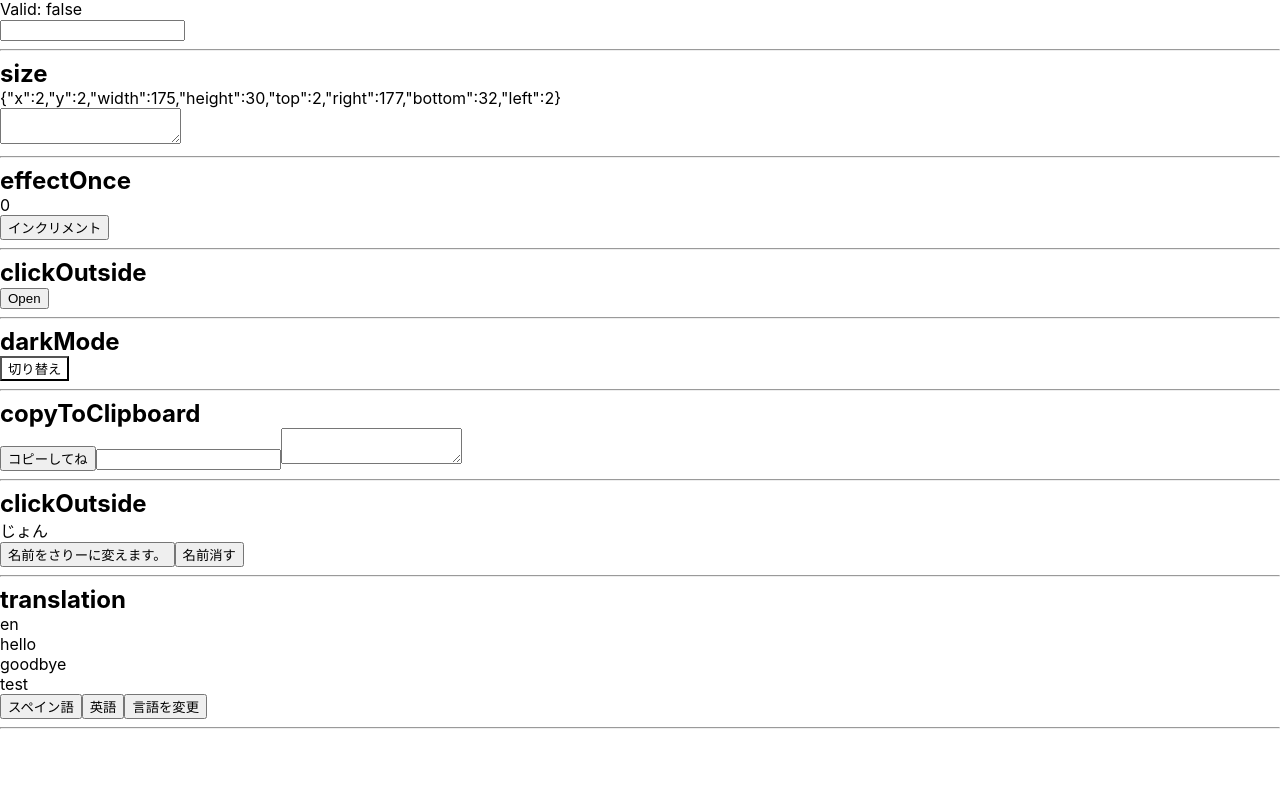
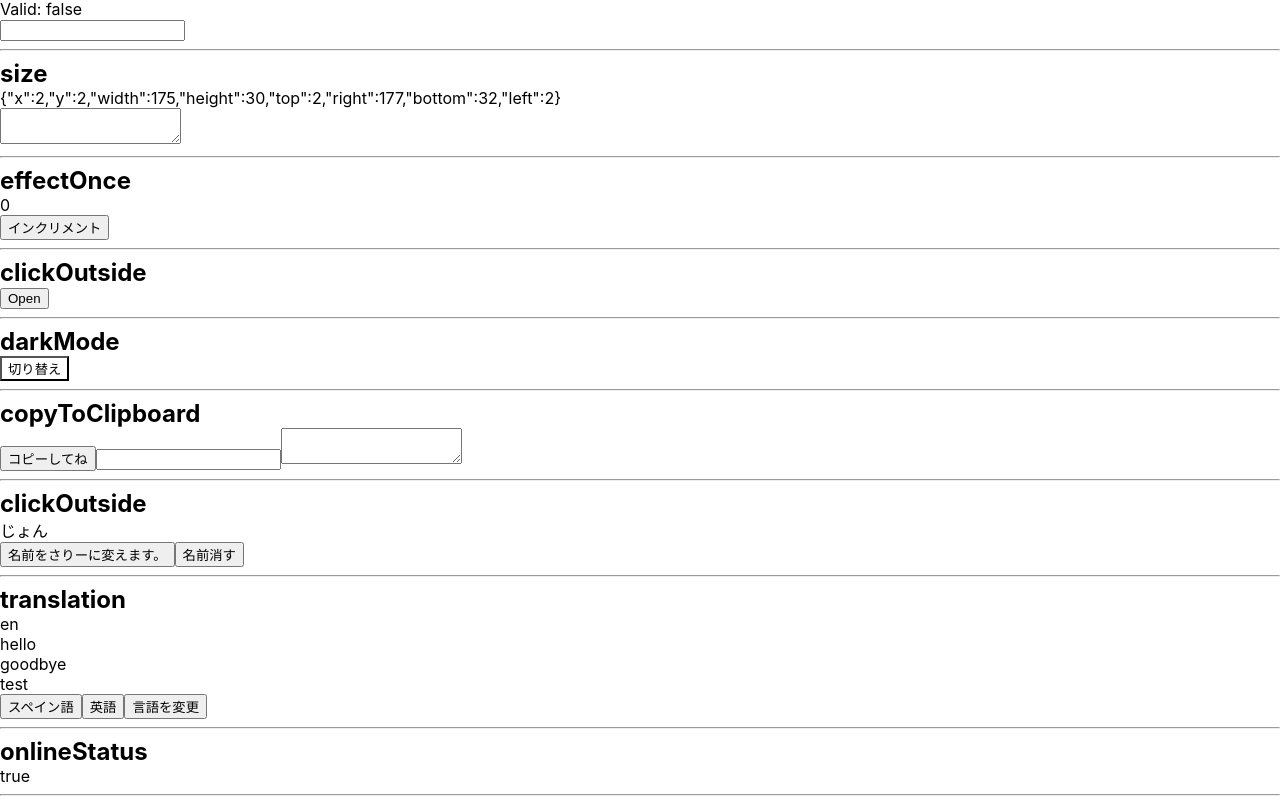
Before and after one commit to genta-t/react18-tutorial, a React (Create React App) app: page /custom-hooks-2 in a window 1280 px wide. Shown: the part 252-1056 px from the top of the page. Before the commit the page ends 989 px from the top, so only its background shows below. Built offline with nearby package versions, Linux system fonts and the light colour scheme; no server answers.

Commit message:
useOnlineStatusカスタムフック完了

```diff
--- a/src/components/CustomHooks2.tsx
+++ b/src/components/CustomHooks2.tsx
@@ -9,6 +9,7 @@ import DarkModeComp from './customHooks/darkMode/DarkModeComp';
 import CopyToClipboardComp from './customHooks/copyToClipboard/CopyToClipboardComp';
 import CookieComp from './customHooks/cookie/CookieComp';
 import TranslationComp from './customHooks/translation/TranslationComp';
+import OnlineStatusComp from './customHooks/onlineStatus/OnlineStatusComp';
 
 const CustomHooksPage2 = () => {
 
@@ -26,6 +27,7 @@ const CustomHooksPage2 = () => {
       <CopyToClipboardComp />
       <CookieComp />
       <TranslationComp />
+      <OnlineStatusComp />
     </>
   );
 }
--- /dev/null
+++ b/src/components/customHooks/onlineStatus/OnlineStatusComp.tsx
@@ -0,0 +1,14 @@
+import { useOnlineStatus } from "./useOnlineStatus";
+
+const OnlineStatusComp = () => {
+  const online = useOnlineStatus();
+  return (
+    <>
+      <h2>onlineStatus</h2>
+      <p>{online.toString()}</p>
+      <hr />
+    </>
+  )
+}
+
+export default OnlineStatusComp;
--- /dev/null
+++ b/src/components/customHooks/onlineStatus/useOnlineStatus.ts
@@ -0,0 +1,12 @@
+import { useState } from "react";
+import { useEventListener } from "../eventListener/useEventListener";
+
+
+export const useOnlineStatus = () => {
+  const [ online, setOnline ] = useState(navigator.onLine);
+
+  useEventListener("online", () => setOnline(navigator.onLine));
+  useEventListener("offline", () => setOnline(navigator.onLine));
+
+  return online;
+}
```
